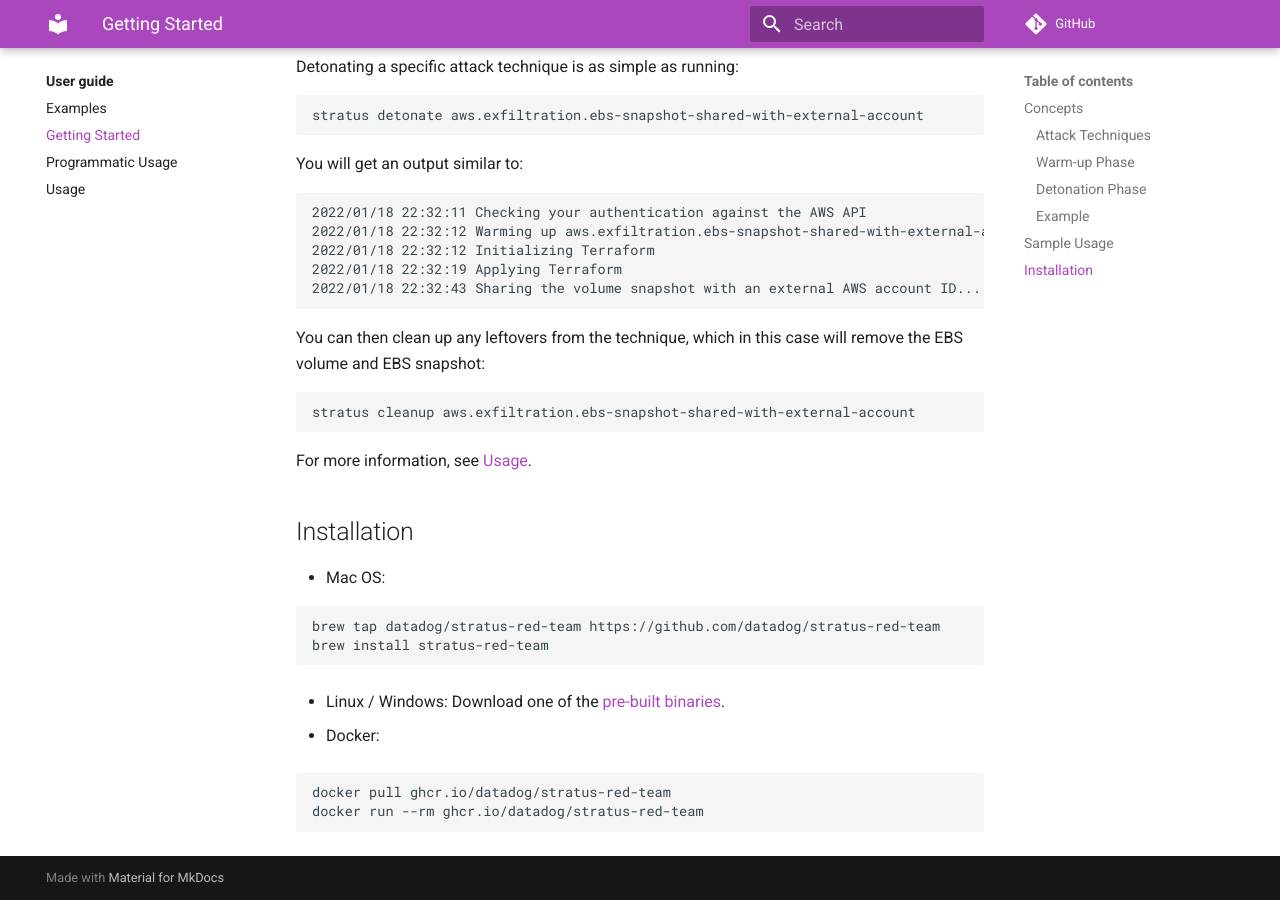
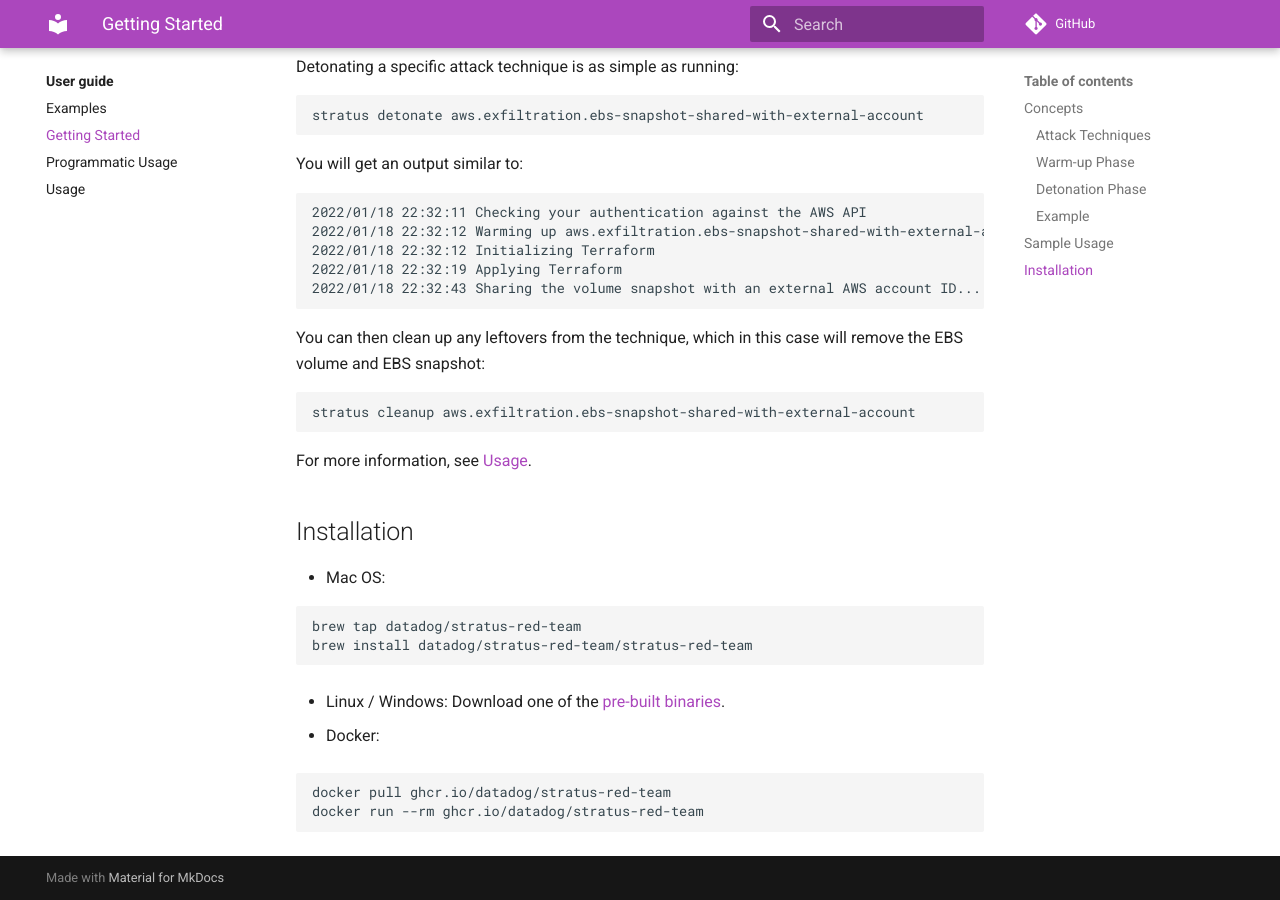
Before and after one commit to DataDog/stratus-red-team, an MkDocs documentation site: the page built from docs/user-guide/getting-started.md, in a window 1280 px wide and 900 px high, scrolled down 1108 px. Built offline with MkDocs 1.6.1 and Material for MkDocs 9.7.7, drawn with Linux system fonts in a browser that asks for light colours; comment, search, counter and statistics services are not loaded; part of the change alters nothing that is shown.

````diff
--- a/docs/user-guide/getting-started.md
+++ b/docs/user-guide/getting-started.md
@@ -66,8 +66,8 @@ For more information, see [Usage](./usage.md).
 - Mac OS:
 
 ```
-brew tap datadog/stratus-red-team https://github.com/datadog/stratus-red-team
-brew install stratus-red-team
+brew tap datadog/stratus-red-team
+brew install datadog/stratus-red-team/stratus-red-team
 ```
 
 - Linux / Windows: Download one of the [pre-built binaries](https://github.com/datadog/stratus-red-team/releases).
````
